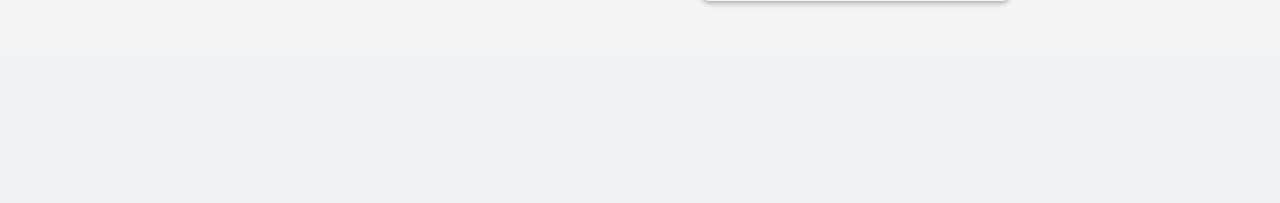
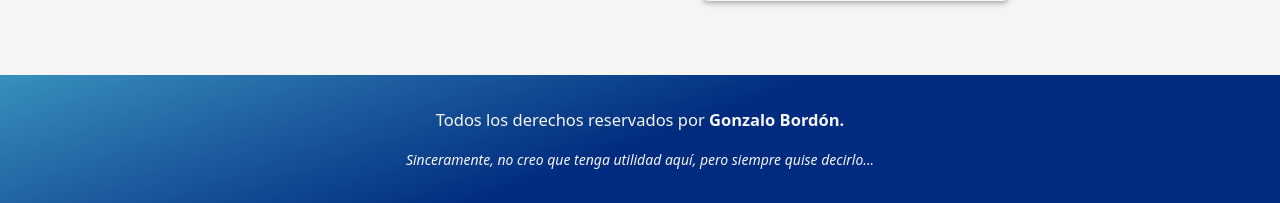
Before and after one commit to ChachoPacho/ChachoPacho.github.io, a PHP site: page / in a window 1280 px wide. Shown: the part 4965-5168 px from the top of the page. Before the commit the page ends 4972 px from the top, so only its background shows below. Run offline with PHP 8.4, Linux system fonts and the light colour scheme.

Commit message:
Footer & Screens

```diff
--- a/assets/css/styles.css
+++ b/assets/css/styles.css
@@ -16,6 +16,11 @@
     .profile-slant {
         transform: translate(0.25px, 1px) !important;
     }
+
+    #CopyRightContainer {
+        padding-top: 2rem !important;;
+        padding-bottom: 1rem !important;
+    }
 }
 
 @media (min-width: 992px) {
--- a/assets/css/styleslg.css
+++ b/assets/css/styleslg.css
@@ -423,3 +423,9 @@ form > div > textarea {
 .thanks p {
     font-size: 1.5em;
 }
+
+/* Footer */
+
+footer > div.container {
+    color: #f5f5f5;
+}
--- a/assets/js/animations.js
+++ b/assets/js/animations.js
@@ -11,11 +11,8 @@ scrollTop.addEventListener('animationend', function () {
 });
 
 window.addEventListener('scroll', function () {
-    console.log(this.window.screen.height)
-    console.log('--------------------------')
     for (let index = 0; index < visHide.length; index++) {
         const element = visHide[index];
-        console.log(element.getBoundingClientRect().y)
 
         if (this.window.screen.height >= element.getBoundingClientRect().y) {
             element.classList.remove('animate__zoomOut');
@@ -23,5 +20,4 @@ window.addEventListener('scroll', function () {
             element.style.visibility = 'visible';
         }
     }
-    console.log('--------------------------')
 })
--- a/assets/js/scripts.js
+++ b/assets/js/scripts.js
@@ -35,6 +35,31 @@ function wakeUpModal(id) {
     modal.style.display = 'block';
 }
 
+var isMobile = {
+    Android: function() {
+        return navigator.userAgent.match(/Android/i);
+    },
+    BlackBerry: function() {
+        return navigator.userAgent.match(/BlackBerry/i);
+    },
+    iOS: function() {
+        return navigator.userAgent.match(/iPhone|iPad|iPod/i);
+    },
+    Opera: function() {
+        return navigator.userAgent.match(/Opera Mini/i);
+    },
+    Windows: function() {
+        return navigator.userAgent.match(/IEMobile/i);
+    },
+    any: function() {
+        return (isMobile.Android() || isMobile.BlackBerry() || isMobile.iOS() || isMobile.Opera() || isMobile.Windows());
+    }
+};
+
 function moveToContact() {
-    window.scrollTo(0, $('body')[0].clientHeight);
+    if(isMobile.any()) {
+        window.scrollTo(0, $('#emailForm').offset().top - 50);
+    } else {
+        window.scrollTo(0, $('.cTitles_contact').offset().top - 50);
+    }
 }
--- a/content/content.js
+++ b/content/content.js
@@ -2,17 +2,23 @@ const CONTENT = {
     'es': {
         'cTitles': {
             'language': 'Idioma',
+            'personalCard': 'Estudiante de Licenciatura en Ciencias de la Computación',
             'education': '<i class="fa fa-graduation-cap" aria-hidden="true"></i> EDUCACIÓN',
             'skills': '<i class="fa fa-sliders" aria-hidden="true" style="color:brown;"></i> HABILIDADES',
             'interest': '<i class="fa fa-heart" aria-hidden="true" style="color:red;"></i> INTERESES',
             'contact': '<i class="fa fa-hashtag" aria-hidden="true" style="color:#8a3f00;"></i> CONTACTO',
             'work': '<i class="fa fa-briefcase" aria-hidden="true" style="color:gray;"></i> EXPERIENCIA',
         },
+        'cGeneral': {
+            'copyRight': [
+                'Todos los derechos reservados por <strong>Gonzalo Bordón.</strong>',
+                'Sinceramente, no creo que tenga utilidad aquí, pero siempre quise decirlo...'
+            ],
+        },
         'cButtons': {
             'downloadCV': 'Descarga mi CV',
             'contact': 'Contáctame',
         },
-        'cPersonalCard': ['Estudiante de Licenciatura en Ciencias de la Computación'],
         'cPersonalInfo': [
             'Hola! Soy Gonzalo Bordón, un Junior Developer que tiene:',
             '<i class="fa fa-battery-quarter"></i> en experiencia laboral...',
@@ -30,7 +36,7 @@ const CONTENT = {
                 'modal': false
             },
             'isficana': {
-                'title': 'English Education',
+                'title': 'Educación Inglesa',
                 'letter': 'E',
                 'where': 'ISFICANA Centro Binacional',
                 'when': 'February 2012 - December 2020',
@@ -132,17 +138,23 @@ const CONTENT = {
     'en': {
         'cTitles': {
             'language': 'Language',
+            'personalCard': 'Bachelor of Computer Science Student',
             'education': '<i class="fa fa-graduation-cap" aria-hidden="true"></i> EDUCATION',
             'skills': '<i class="fa fa-sliders" aria-hidden="true" style="color:brown;"></i> SKILLS',
             'work': '<i class="fa fa-briefcase" aria-hidden="true" style="color:gray;"></i> EXPERIENCE',
             'interest': '<i class="fa fa-heart" aria-hidden="true" style="color:red;"></i> INTERESTS',
             'contact': '<i class="fa fa-hashtag" aria-hidden="true" style="color:#8a3f00;"></i> CONTACT',
         },
+        'cGeneral': {
+            'copyRight': [
+                'All rights reserved by <strong>Gonzalo Bordón.</strong>',
+                'Honestly, I do not know if there is an utility here, but I always wanted to say so...'
+            ],
+        },
         'cButtons': {
             'downloadCV': 'Download my CV',
             'contact': 'Contact Me',
         },
-        'cPersonalCard': ['Bachelor of Computer Science Student'],
         'cPersonalInfo': [
             'Hi! I am Gonzalo Bordón, a Junior Developer that has:',
             '<i class="fa fa-battery-quarter"></i> in work experience ...',
--- a/index.html
+++ b/index.html
@@ -38,8 +38,8 @@
         </div>
     </div>
     <div class="page-content d-flex">
-        <div class="container">
-            <div class="section personal-card my-5 mb-sm-5"  mt-6 id="section-personal_card">
+        <div class="container mb-4">
+            <div class="section personal-card my-5 mb-sm-5">
                 <div class="row">
                     <div class="col-12 d-sm-none">
                         <div class="profile container p-0">
@@ -52,12 +52,12 @@
                             <div class="row mx-auto">
                                 <div class="card-head">
                                     <h4 class="text-uppercase left">Gonzalo Bordón</h4>
-                                    <h6 class="text-capitalize left mt-2 cPersonalCard_0"></h6>
+                                    <h6 class="text-capitalize left mt-2 cTitles_personalCard"></h6>
                                 </div>
                             </div>
                             <div class="row mx-auto">
                                 <div class="py-4">
-                                    <ul class="fa-ul my-0">
+                                    <ul class="fa-ul my-0 ms-2 ms-sm-3 ms-md-4 ms-lg-5">
                                         <li>
                                             <span class="title"><i class="center fa fa-envelope pe-2 pt-2"></i></span>
                                             <span class="content">bordonnet@hotmail.com</span>
@@ -77,15 +77,22 @@
                             </div>
                             <div class="row mx-auto">
                                 <div class="py-4">
-                                    <a href="https://www.instagram.com/gonzalo_bordon02/"
-                                        class="btn-floating color-ig"><i class="fa fa-instagram"
-                                            aria-hidden="true"></i></a>
-                                    <a href="https://www.linkedin.com/in/gonzalobordon02"
-                                        class="btn-floating color-in"><i class="fa fa-linkedin"
-                                            aria-hidden="true"></i></a>
-                                    <a href="https://www.gonzalobordon.com.ar" class="btn-floating color-wb"><i
-                                            class="fa fa-globe" aria-hidden="true"></i></a>
-                                    <a href="https://www.github.com/chachopacho/" class="btn-floating color-gh"><i class="fa fa-github" aria-hidden="true"></i></a>
+                                    <a href="https://www.instagram.com/gonzalo_bordon02/" target="_blank"
+                                        class="btn-floating color-ig">
+                                        <i class="fa fa-instagram" aria-hidden="true"></i>
+                                    </a>
+                                    <a href="https://www.linkedin.com/in/gonzalobordon02" target="_blank"
+                                        class="btn-floating color-in">
+                                        <i class="fa fa-linkedin" aria-hidden="true"></i>
+                                    </a>
+                                    <a href="https://www.gonzalobordon.com.ar" target="_blank"
+                                        class="btn-floating color-wb">
+                                        <i class="fa fa-globe" aria-hidden="true"></i>
+                                    </a>
+                                    <a href="https://www.github.com/chachopacho/" target="_blank"
+                                        class="btn-floating color-gh">
+                                        <i class="fa fa-github" aria-hidden="true"></i>
+                                    </a>
                                 </div>
                             </div>
                         </div>
@@ -156,8 +163,18 @@
             </div>
         </div>
     </div>
-    <footer id="footer">
-
+    <footer>
+        <div id="footer"></div>
+        <div class="container d-flex">
+            <div class="m-auto p-2 row" id="CopyRightContainer">
+                <div class="col-12 d-flex justify-content-center">
+                    <p class="cGeneral_copyRight_0"></p>
+                </div>
+                <div class="col-12 d-flex justify-content-center" class="col-12">
+                    <p class="cGeneral_copyRight_1" style="font-size:14px; font-style:italic;font-weight:200"></p>
+                </div>
+            </div>
+        </div>
     </footer>
 </body>
 
```
Also changed, not shown: content/language.js (+16 -10 lines).
